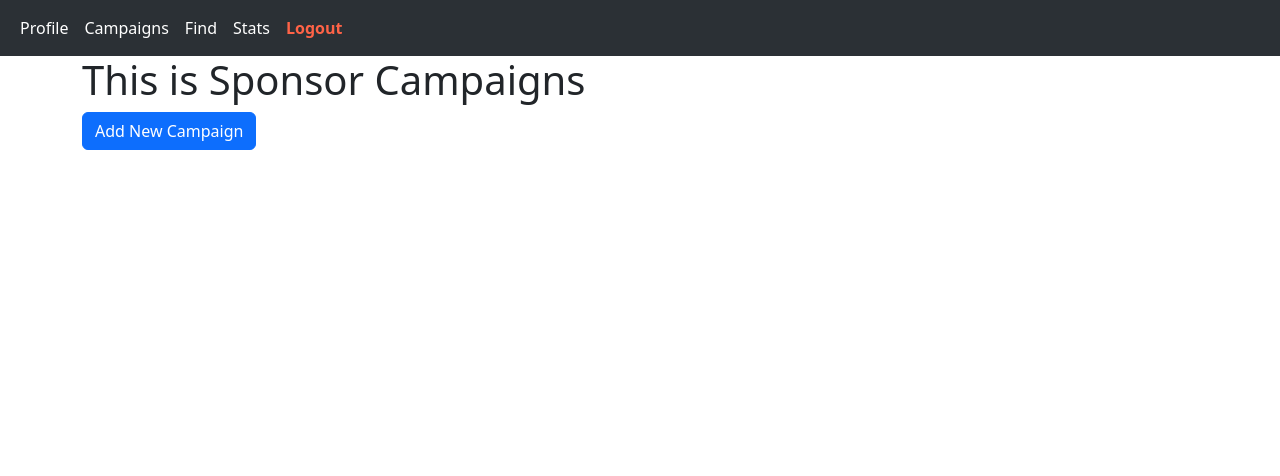
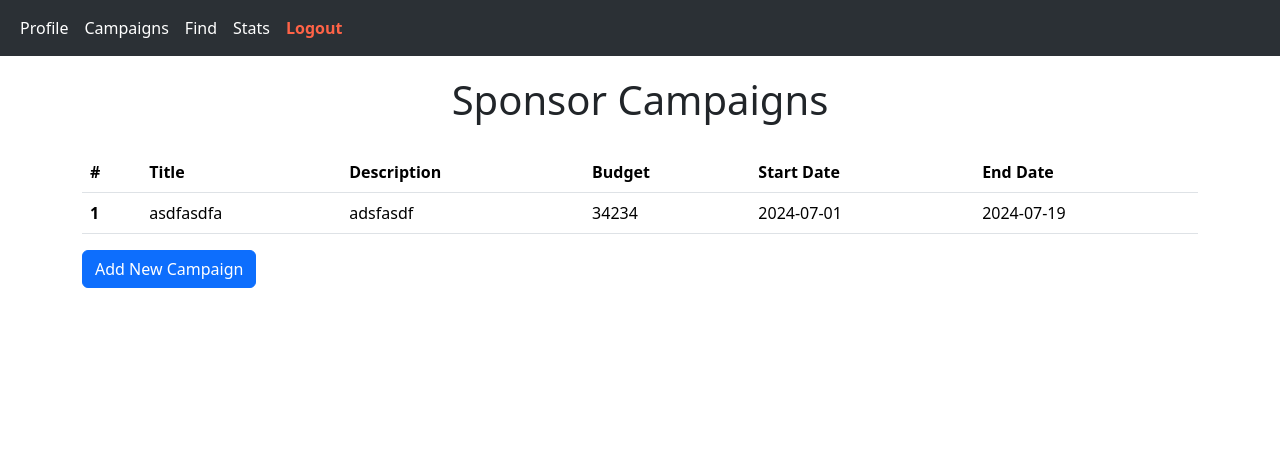
Before and after one commit to Rubix-av/IESCP, a Flask app: page /sponsor-campaigns in a window 1280 px wide. Shown: the top 476 px of the page. Run offline with Flask 3, Linux system fonts and the light colour scheme; a user stored in the database is signed in.

Commit message:
Feature/All campaigns are not displayed

```diff
--- a/website/templates/sponsor/sponsor-campaigns.html
+++ b/website/templates/sponsor/sponsor-campaigns.html
@@ -1,7 +1,41 @@
 {% extends "view.html" %} {% block title %}Campaigns{% endblock %}
 
 {% block view_content %}
-<h1>This is Sponsor Campaigns</h1>
+<h1 align="center" style="padding: 20px 10px">Sponsor Campaigns</h1>
+
+{% if allCampaigns|length == 0 %}
+    <div class="alert alert-warning text-center fs-3 mt-4">
+      <span><strong>Start Adding Campaigns</strong></span>
+    </div>
+  {% else %}
+    <table class="table">
+    <thead>
+      <tr>
+        <th scope="col">#</th>
+        <th scope="col">Title</th>
+        <th scope="col">Description</th>
+        <th scope="col">Budget</th>
+        <th scope="col">Start Date</th>
+        <th scope="col">End Date</th>
+      </tr>
+    </thead>
+    <tbody>
+
+      {% for campaign in allCampaigns %}
+        <tr>
+          <th scope="row">{{loop.index}}</th>
+          <td>{{campaign.title}}</td>
+          <td>{{campaign.description}}</td>
+          <td>{{campaign.budget}}</td>
+          <td>{{campaign.start_date}}</td>
+          <td>{{campaign.end_date}}</td>
+        </tr>
+      {% endfor %}
+
+    </tbody>
+    </table>
+  {% endif %}
+
 
 <a href="add-campaign" class="btn btn-primary">Add New Campaign</a>
 {% endblock %}
--- a/website/views.py
+++ b/website/views.py
@@ -14,7 +14,9 @@ def sponsor_profile():
 @views.route("/sponsor-campaigns")
 @login_required
 def sponsor_campaigns():
-    return render_template("sponsor/sponsor-campaigns.html", user=current_user)
+    allCampaigns = Campaigns.query.all()
+
+    return render_template("sponsor/sponsor-campaigns.html", user=current_user, allCampaigns=allCampaigns)
 
 @views.route("/sponsor-find")
 @login_required
```
Also changed, not shown: instance/database.db.
